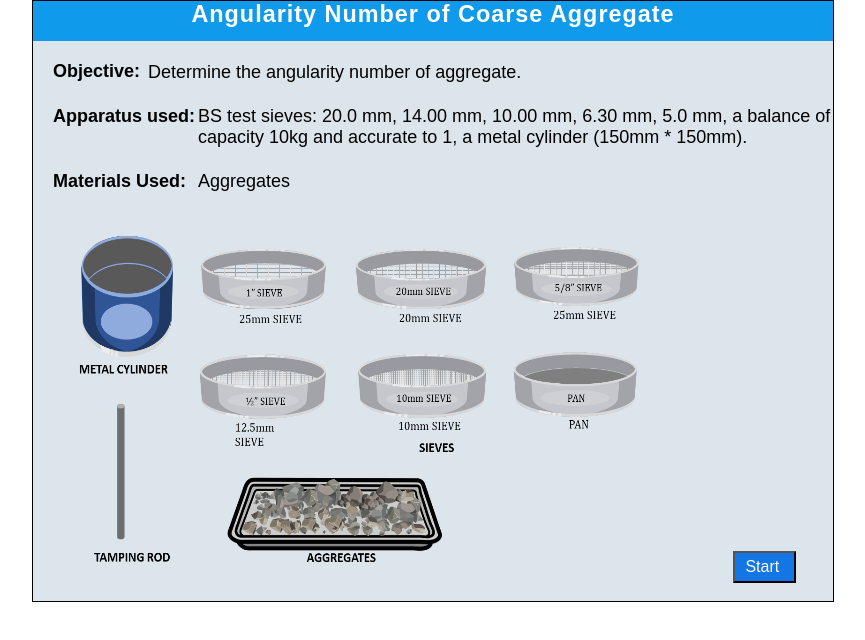
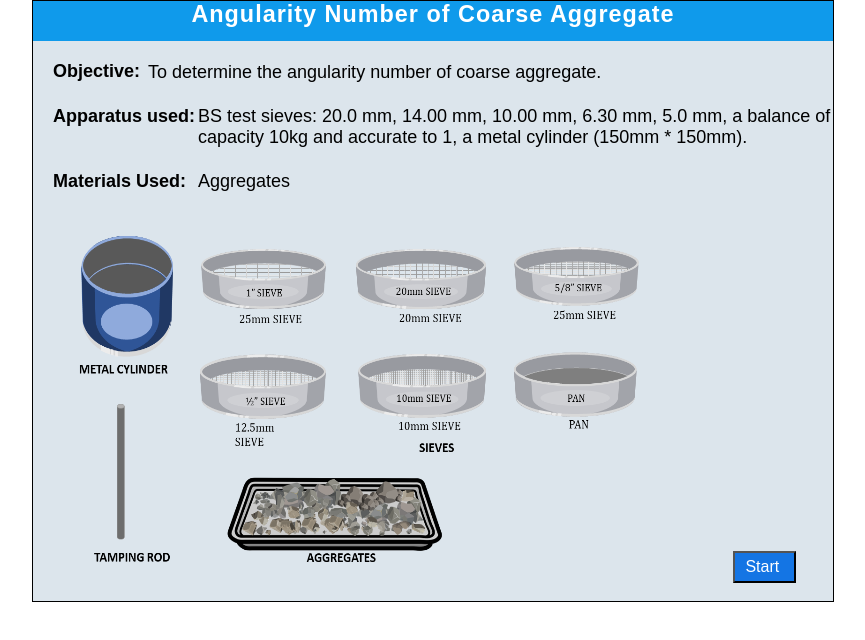
Before and after one commit to virtual-labs/exp-angularity-number-coarse-aggregate-dei, a plain HTML site: page experiment/simulation/index.html in a window 1280 px wide. Shown: the whole page, without its empty margins (207-1072 px from the left). Drawn offline with Linux system fonts and the light colour scheme.

Commit message:
exp aim updated

```diff
--- a/experiment/simulation/index.html
+++ b/experiment/simulation/index.html
@@ -84,7 +84,7 @@
                   class="incanvas"
                   style="position: absolute; top: 11px; left: 95px; font-size: 18px"
                 >
-                  Determine the angularity number of aggregate.
+                  To determine the angularity number of coarse aggregate.
                 </p>
 
                 <p
```
